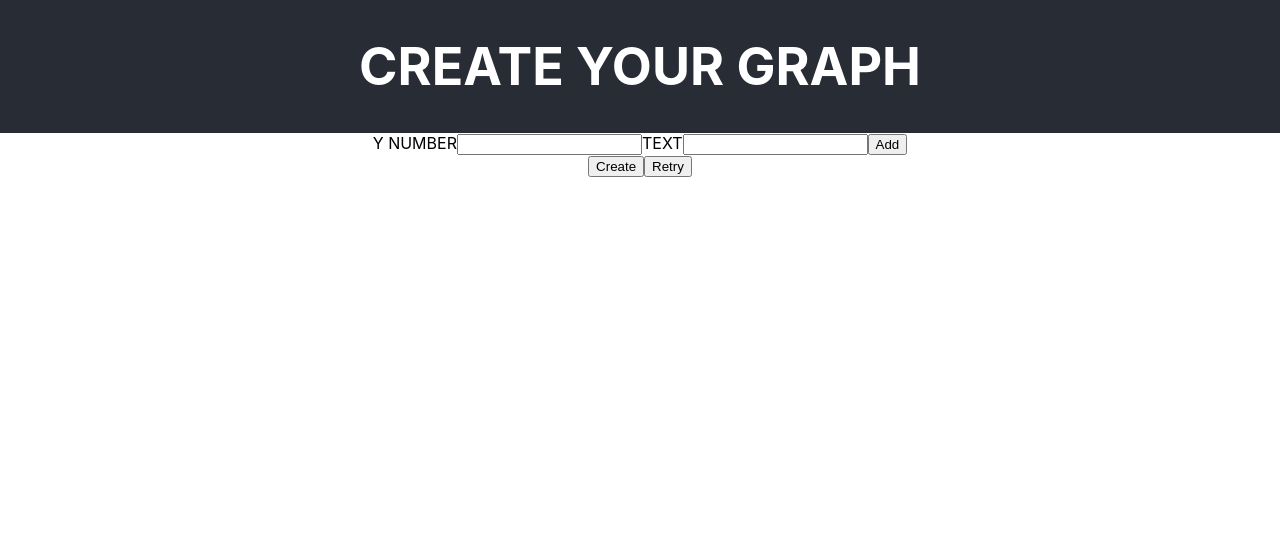
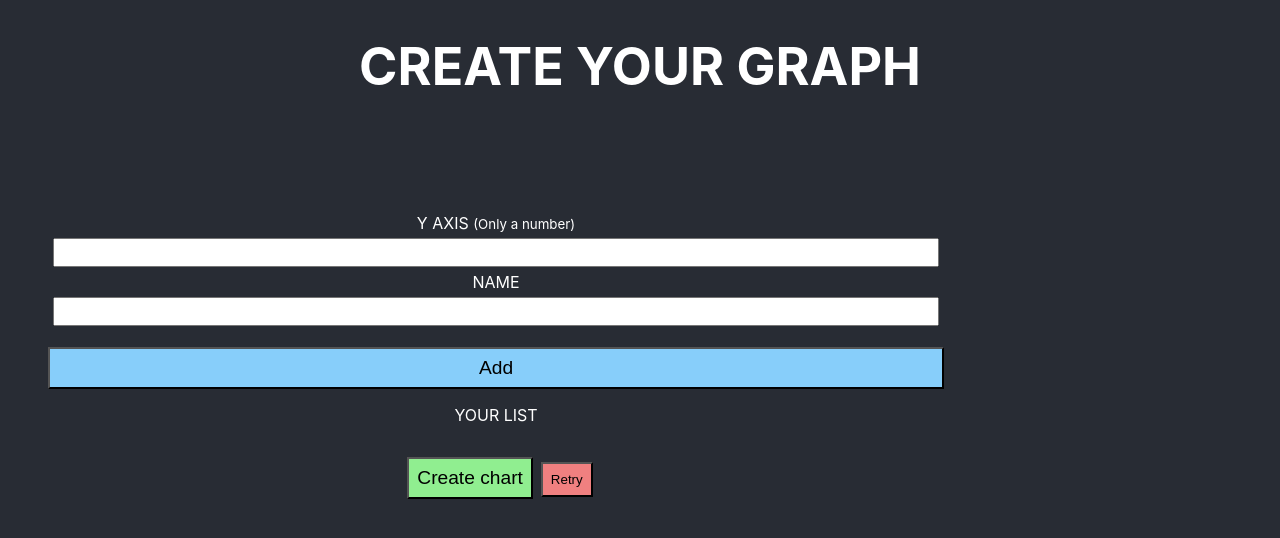
Before and after one commit to cristina-rd/chart-react-redux, a React (Create React App) app: page / in a window 1280 px wide. Shown: the top 538 px of the page. Built offline with nearby package versions, Linux system fonts and the light colour scheme.

Commit message:
added some (shit) styles

```diff
--- a/src/App.js
+++ b/src/App.js
@@ -9,7 +9,7 @@ function App() {
       <header className="App-header">
         <h1>CREATE YOUR GRAPH</h1>
       </header>
-      <div>
+      <div className="content">
         <List />
         <ChartContainer />
       </div>
--- a/src/components/Chart.jsx
+++ b/src/components/Chart.jsx
@@ -1,5 +1,5 @@
 import React, { Component } from 'react';
-import { LineChart, Line, XAxis, YAxis, CartesianGrid, Tooltip, Legend } from 'recharts';
+import { LineChart, Line, XAxis, YAxis, CartesianGrid, Tooltip } from 'recharts';
 
 function CustomTooltip({ payload, label, active }) {
   if (active) {
@@ -19,12 +19,12 @@ export default class Chart extends Component {
   render() {
     return (
       <LineChart
-        width={700}
+        width={900}
         height={450}
         data={this.props.data}
         margin={{
           top: 5,
-          right: 30,
+          right: 60,
           left: 20,
           bottom: 5,
         }}
@@ -33,7 +33,6 @@ export default class Chart extends Component {
         <XAxis dataKey="name" />
         <YAxis />
         <Tooltip content={<CustomTooltip />} />
-        <Legend />
         <Line type="monotone" dataKey="uv" stroke="#82ca9d" />
       </LineChart>
     );
--- a/src/components/ChartContainer.jsx
+++ b/src/components/ChartContainer.jsx
@@ -8,10 +8,10 @@ function ChartContainer(props) {
     let created = store ? store.getState().created : false;
     const [data, setData] = useState([]);
 
-    useEffect(()=>{
+    useEffect(() => {
         if (list) {
             for (let i = 0; i < list.length; i++) {
-                let obj = { name: list[list.length-1].id, uv: list[list.length-1].number, atm: list[list.length-1].text }
+                let obj = { name: list[list.length - 1].id, uv: list[list.length - 1].number, atm: list[list.length - 1].text }
                 setData([...data, obj])
             }
             return (
@@ -24,7 +24,7 @@ function ChartContainer(props) {
 
     return (
         <div>
-            {created ? <Chart data={data} label="ABDC" /> : null}
+            {created ? <Chart data={data} /> : null}
         </div>
     )
 }
--- a/src/components/Input.jsx
+++ b/src/components/Input.jsx
@@ -3,13 +3,14 @@ import React from 'react';
 export function Input(props) {
     return (
         <form onSubmit={props.addTodo}>
-            <label htmlFor='number'>Y NUMBER</label>
-            <input type='number' id='number' onChange={props.addNumber}/>
+            <div className="add-inputs">
+                <label htmlFor='number'>Y AXIS <small>(Only a number)</small></label>
+                <input type='number' id='number' onChange={props.addNumber} />
 
-            <label htmlFor='text'>TEXT</label>
-            <input type='text' id='text' onChange={props.addText}/>
-
-            <button>Add</button>
+                <label htmlFor='text'>NAME</label>
+                <input type='text' id='text' onChange={props.addText} />
+            </div>
+            <button className="add-button">Add</button>
         </form>
     )
 }
--- a/src/components/List.jsx
+++ b/src/components/List.jsx
@@ -4,7 +4,7 @@ import { add, create } from '../actions/actions.js';
 import store from '../index';
 import { Input } from "./Input";
 import ListElement from './ListElement.jsx'
-import CreateChartButton from './createChartButton'
+import '../styles/list.css'
 
 let List = ({ dispatch }) => {
     const [text, setText] = useState(null)
@@ -32,11 +32,12 @@ let List = ({ dispatch }) => {
     }
 
     return (
-        <div>
-            <Input addTodo={handleSubmit} addText={handleChangeText} addNumber={handleChangeNumber}/>
-            {globalList ? globalList.map((line)=> <ListElement number={line.number} text={line.text} id={line.id} key={line.id} />) : null}
-            <CreateChartButton createClick={handleCreateClick} />
-            <button onClick={()=> window.location.reload()}>Retry</button>
+        <div className="list">
+            <Input addTodo={handleSubmit} addText={handleChangeText} addNumber={handleChangeNumber} />
+            <p>YOUR LIST</p>
+            {globalList ? globalList.map((line) => <ListElement number={line.number} text={line.text} id={line.id} key={line.id} />) : null}
+            <button onClick={handleCreateClick} className="create-chart-button">Create chart</button>
+            <button onClick={() => window.location.reload()} className="retry-button">Retry</button>
         </div>
     );
 }
--- a/src/components/ListElement.jsx
+++ b/src/components/ListElement.jsx
@@ -2,7 +2,7 @@ import React from 'react';
 
 function ListElement (props) {
     return (
-        <p>X: {props.id}, Y: {props.number}, TEXT: {props.text}</p>
+        <p>Name: {props.text} --{'>'} (X, Y) = ({props.id}, {props.number})</p>
     );
 }
 
--- a/src/components/createChartButton.jsx
+++ /dev/null
@@ -1,7 +0,0 @@
-import React from 'react';
-
-export default function CreateChartButton (props) {
-    return (
-        <button onClick={props.createClick}>Create</button>
-    );
-}
--- a/src/styles/App.css
+++ b/src/styles/App.css
@@ -1,3 +1,6 @@
+html {
+  background-color: #282c34;
+}
 .App {
   text-align: center;
 }
@@ -14,7 +17,6 @@
 }
 
 .App-header {
-  background-color: #282c34;
   min-height: 5vh;
   display: flex;
   flex-direction: column;
@@ -36,3 +38,10 @@
     transform: rotate(360deg);
   }
 }
+
+.content {
+  color: white;
+  padding-top: 2rem;
+  display: flex;
+  flex-direction: row;
+}
--- /dev/null
+++ b/src/styles/list.css
@@ -0,0 +1,35 @@
+form {
+    display: flex;
+    flex-direction: column;
+    justify-content: center;
+}
+input {
+    margin: 5px;
+    padding: 5px;
+}
+
+div.list {
+    width: 70%;
+    padding: 3rem;
+}
+.add-inputs {
+    display: flex;
+    flex-direction: column;
+    justify-content: center;
+}
+.add-button {
+    background-color: lightskyblue;
+    margin-top: 1rem;
+    padding: 0.5rem;
+    font-size: larger;
+}
+.create-chart-button {
+    background-color: lightgreen;
+    margin: 1rem 0.5rem 0rem 0.5rem;
+    padding: 0.5rem;
+    font-size: larger;
+}
+.retry-button {
+    background-color: lightcoral;
+    padding: 0.5rem;
+}
```
Also changed, not shown: src/containers/list.js (deleted, +0 -22 lines).
